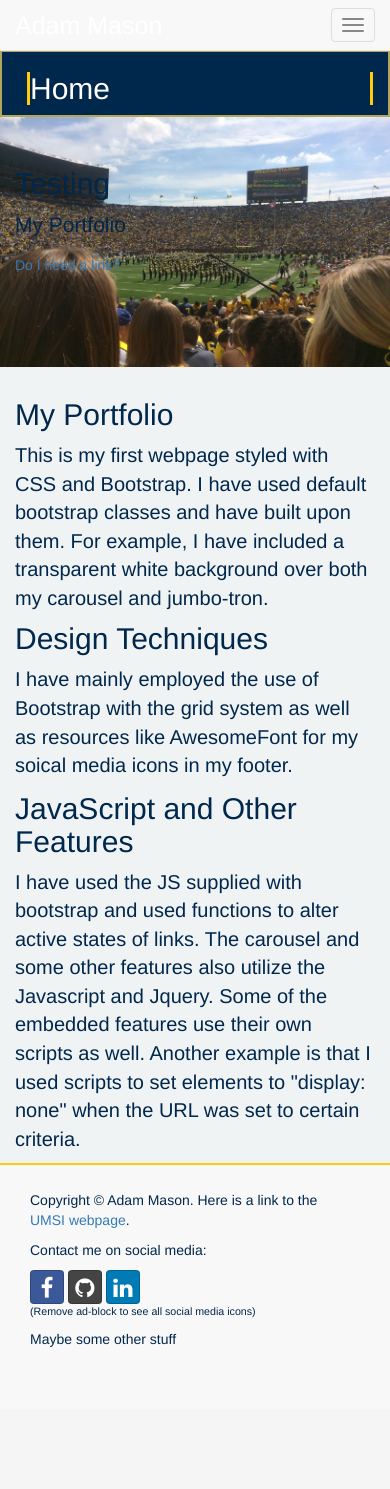
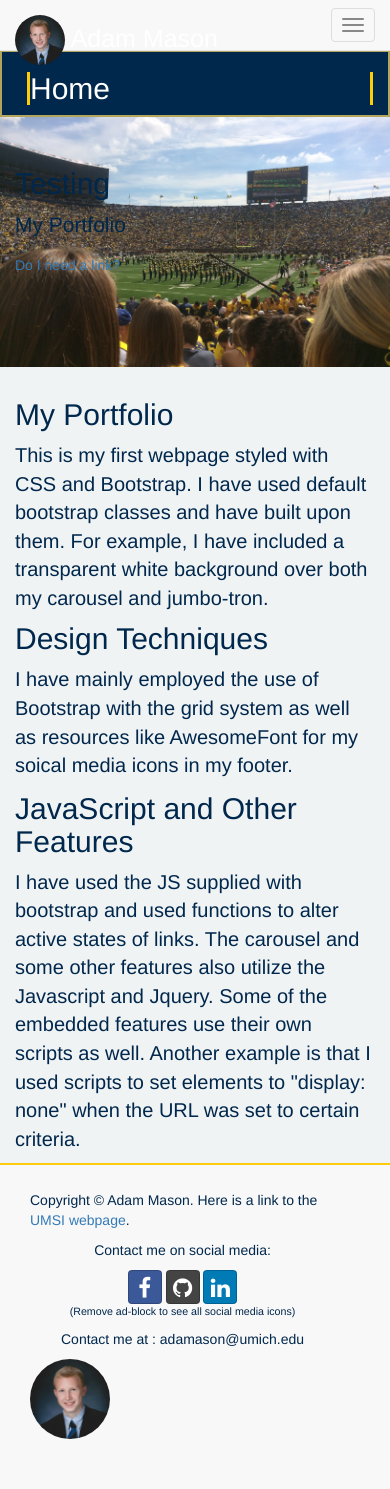
Before and after one commit to adamason/portfolio_website, a Python web app: template firstportfolio/templates/home.html in a window 390 px wide. Before the commit the page ends 1347 px from the top, so only its background shows below. Run offline with Jinja, Linux system fonts and the light colour scheme; the template is opened without the code that fills it, so the values that code supplies are empty; some libraries are stand-ins or nearby versions.

Commit message:
Added two images to change the carousel on the Home page. Also added an circular image to my header so that half of it is off the bar ( I like that look). Also added the same image but slightly bigger to my footer. Also centered my the icons in my footer and added my email.

```diff
--- a/firstportfolio/static/stylesheet.css
+++ b/firstportfolio/static/stylesheet.css
@@ -338,6 +375,22 @@ label {
 .no-pad {
     padding:0px !important;
 }
+
+.img-circle {
+    border-radius: 50%;
+    width:80px; /* you can use % */
+    height: auto;
+}
+.img-circle2 {
+    border-radius: 50%;
+    width:50px; /* you can use % */
+    height: auto;
+}
+
+.centerer {
+    margin: 0 auto;
+    text-align: center;
+}
 /*.rotate {
     transform:rotate(90deg);
 }*/
--- a/firstportfolio/templates/PortfolioBase.html
+++ b/firstportfolio/templates/PortfolioBase.html
@@ -55,7 +55,7 @@ function googleTranslateElementInit() {
                     <span class="icon-bar"></span>
                     <span class="icon-bar"></span>
                 </button>
-                <a class="navbar-brand topnav no-hover">Adam Mason</a>
+                <a class="navbar-brand topnav no-hover"><span><img class="img-circle2" src="/static/2ndpro.jpg"/></span> Adam Mason</a>
             </div>
             <!-- Collect the nav links, forms, and other content for toggling -->
             <div class="collapse navbar-collapse" id="bs-example-navbar-collapse-1">
@@ -253,7 +253,7 @@ function googleTranslateElementInit() {
         <div id="google_translate_element"></div>
   		</div>
 
-      <div class = "col-md-4">
+      <div class = "col-md-4 centerer">
         <!-- <p> SOCIAL MEDIA ICONS GO HERE</p> -->
           <p>Contact me on social media:</p>
 
@@ -272,9 +272,13 @@ function googleTranslateElementInit() {
           <p class = "small_text"> (Remove ad-block to see all social media icons) </p>
       </div>
 
-      <div class = "col-md-4">
-        <p>Maybe some other stuff</p>
+      <div class = "col-md-3 centerer">
+        <p>Contact me at : adamason@umich.edu </p>
       </div>
+      <div class = "col-md-1">
+        <img class="img-circle" src="/static/2ndpro.jpg">
+      </div>
+
     </div>
 
 	</footer>
--- a/firstportfolio/templates/home.html
+++ b/firstportfolio/templates/home.html
@@ -25,18 +25,18 @@
     </div>
 
     <div class="item">
-      <img src="/static/norway.jpg" alt="...">
+      <img src="/static/cliffs.JPG" alt="...">
       <div class="carousel-caption">
-        <h1> Slide 2 </h1>
-        <p>Sample Text 2</p>
+        <h1> Ireland Cliffs </h1>
+        <p>Vacation two years ago</p>
       </div>
     </div>
 
     <div class="item">
-      <img src="/static/montana.jpg" alt="...">
+      <img src="/static/sedona.JPG" alt="...">
       <div class="carousel-caption">
-        <h1> Slide 3 </h1>
-        <p>Sample text 3</p>
+        <h1> Sedona </h1>
+        <p>My trip last summer</p>
       </div>
     </div>
 
```
Also changed, not shown: other parts of firstportfolio/static/stylesheet.css (+37 -0 lines), firstportfolio/static/cliffs.JPG (added), firstportfolio/static/sedona.JPG (added).
